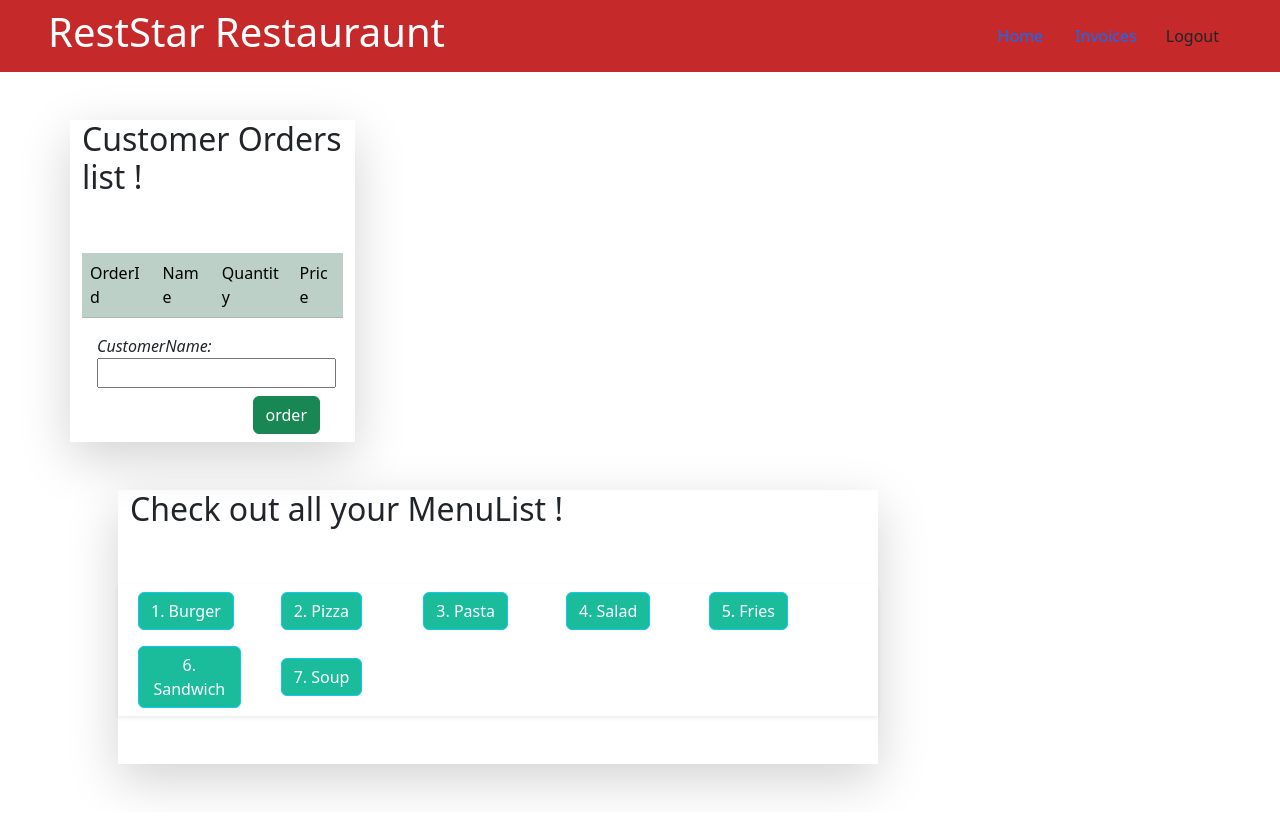
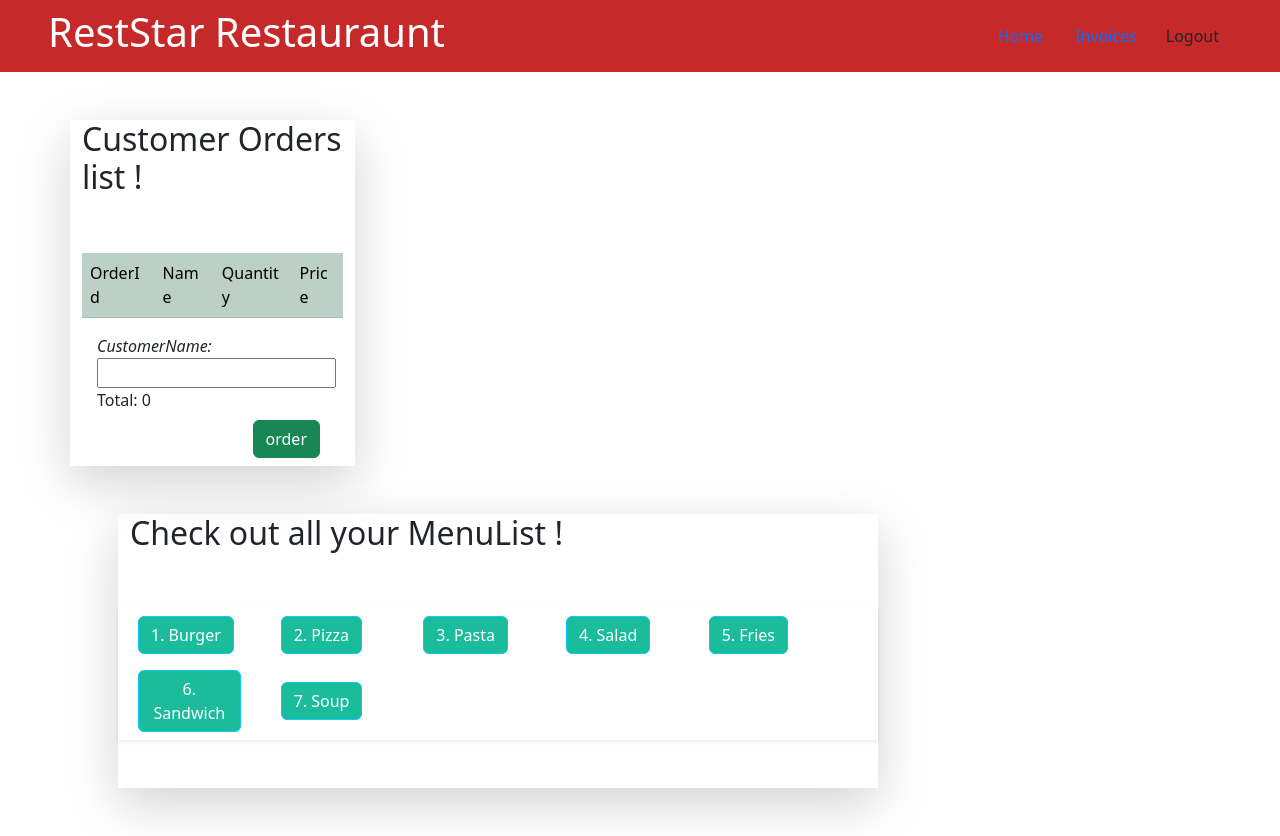
Before and after one commit to khorimoore/RestStar, a React (Vite) app in the folder client/: page / in a window 1280 px wide. Before the commit the page ends 812 px from the top, so only its background shows below. Built offline with nearby package versions, Linux system fonts and the light colour scheme.

Commit message:
changes in customer orderlist to submit form and adding price as total price

```diff
--- a/client/src/components/CustomerOrders.tsx
+++ b/client/src/components/CustomerOrders.tsx
@@ -1,12 +1,20 @@
-import React, { useState, useEffect } from 'react';
+import React, { useState, useEffect, FormEvent } from 'react';
 import 'bootstrap/dist/css/bootstrap.min.css';
 import { CustomerOrderData } from '../interfaces/CustomerOrderData';
 
 interface CustomerOrderProps {
     customerOrders: CustomerOrderData[] | null; // users can be an array of UserData objects or null
+    totalPrice:number;
+    onChangeQuantityHandler:(value:string,id:number)=>void;
+    customerOrderListformHandler:(customerName:string)=>void
+
 }
 
-const CustomerList: React.FC<CustomerOrderProps> = ({ customerOrders }) => {
+const CustomerList: React.FC<CustomerOrderProps> = ({ customerOrders , totalPrice,onChangeQuantityHandler,customerOrderListformHandler}) => {
+
+
+
+    const [customerName, setCustomerName] = useState('');
     return (
         <>
             <h2 className="pb-5">
@@ -42,12 +50,13 @@ const CustomerList: React.FC<CustomerOrderProps> = ({ customerOrders }) => {
                             {customerOrder.name}
                         </td>
                         <td>
-                            <select onChange={(e)=>alert(e.target.value)}>
+                            <select onChange={(e)=>onChangeQuantityHandler(e.target.value,customerOrder.id)}>
                                 <option value='1'>1</option>
                                 <option value='2'>2</option>
                                 <option value='3'>3</option>
                                 <option value='4'>4</option>
                                 <option value='5'>5</option>
+                                <option value='0'>Delete</option>
                             </select>
                         </td>
                         <td>
@@ -58,15 +67,21 @@ const CustomerList: React.FC<CustomerOrderProps> = ({ customerOrders }) => {
                 ))}
                 </tbody>
             </table>
-            <div className='col-12'>
+            <form >
 
-                <span ><i>CustomerName: </i></span>
-                <input className='form'  name='customername'></input>
-            </div>
-            <div className='col-12'>
+                <div className='col-12'>
 
-              <button className='btn btn-success float-end m-2'>order</button>
-            </div>
+                    <span ><i>CustomerName: </i></span>
+                    <input className='' value={customerName}  name='customername' onChange={(e) => setCustomerName(e.target.value)}></input>
+                </div>
+                <div className='col-12'>
+                <span>Total: {totalPrice}</span>
+                </div>
+                <div className='col-12'>
+
+                <button className='btn btn-success float-end m-2' onClick={(e)=>{e.preventDefault();customerOrderListformHandler(customerName)}}>order</button>
+                </div>
+            </form>
         </>
     );
 };
--- a/client/src/interfaces/CustomerOrderData.tsx
+++ b/client/src/interfaces/CustomerOrderData.tsx
@@ -1,5 +1,5 @@
 export interface CustomerOrderData {
-    id: number | null;
+    id: number;
     name: string | null;
-    price: number | null;
+    price: number;
   }
--- a/client/src/pages/Home.tsx
+++ b/client/src/pages/Home.tsx
@@ -1,4 +1,4 @@
-import { useState, useEffect, useLayoutEffect } from "react";
+import { useState, useEffect, useLayoutEffect, FormEvent } from "react";
 import { retrieveUsers } from "../api/userAPI";
 import type { UserData } from "../interfaces/UserData";
 import type { CustomerOrderData } from "../interfaces/CustomerOrderData";
@@ -18,9 +18,11 @@ const Home = () => {
 
 
     const [users, setUsers] = useState<UserData[]>([]);
-    const [error, setError] = useState(false);
-    const [loginCheck, setLoginCheck] = useState(false);
-    const [customerOrderList, setCustomerOrderList] = useState([] as CustomerOrderData[]);
+    const [error, setError] = useState(false);//error check
+    const [loginCheck, setLoginCheck] = useState(false);//login check
+    const [customerOrderList, setCustomerOrderList] = useState([] as CustomerOrderData[]);//customerOrderList
+    const [totalPrice, setTotalPrice] = useState<number>(0);//total price
+
 
     useEffect(() => {
         if (loginCheck) {
@@ -53,8 +55,34 @@ const Home = () => {
         if (foodItem) { // If a food item is found
             // Update the customer order list
             setCustomerOrderList(prev=>[...prev, ...foodItem]);
+            const sum = foodItem.reduce((accumulator, current) => accumulator + current.price, 0);
+            setTotalPrice(prev=>prev+sum);
+
         }
     };
+
+    const onChangeQuantityHandler= (value:string,id:number)=>{// function to handle Onchanging quantity change so it refelects price Accordingly
+
+             customerOrderList.filter(item => //filter the customerorderlist to refelect the price with its quantity
+                {
+                    const foodItem = foodItems.filter(item => item.id === id); // get the base price from
+                    if(item.id === id){
+                        item.price = foodItem[0].price* parseInt(value); //set the price with the quantity multiplier
+                    }
+                    return item;
+                });
+                const sum = customerOrderList.reduce((accumulator, current) => accumulator+current.price, 0);//calculate total price
+                setTotalPrice(sum); //set Total Price
+
+    }
+
+    const customerOrderListformHandler = (customerName:string)=>{
+       if(!customerName){
+        alert("Please Add Customer Name to Order..");
+       }
+
+    }
+
 
     const foodItems = [
         { id: 1, name: "Burger", price: 5.99 },
@@ -84,7 +112,7 @@ const Home = () => {
                         <div className="row">
                             <div className="col-3 shadow-lg text-break">
                                 {/* <CustomerOrders customerOrders={[{id:1,name:'cofeee',price:10},{id:1,name:'cofeee',price:10},{id:1,name:'cofeee',price:10}]}/>      */}
-                                <CustomerOrders customerOrders={customerOrderList} />
+                                <CustomerOrders customerOrders={customerOrderList} totalPrice={totalPrice} onChangeQuantityHandler={onChangeQuantityHandler} customerOrderListformHandler={customerOrderListformHandler}/>
                             </div>
 
 
```
